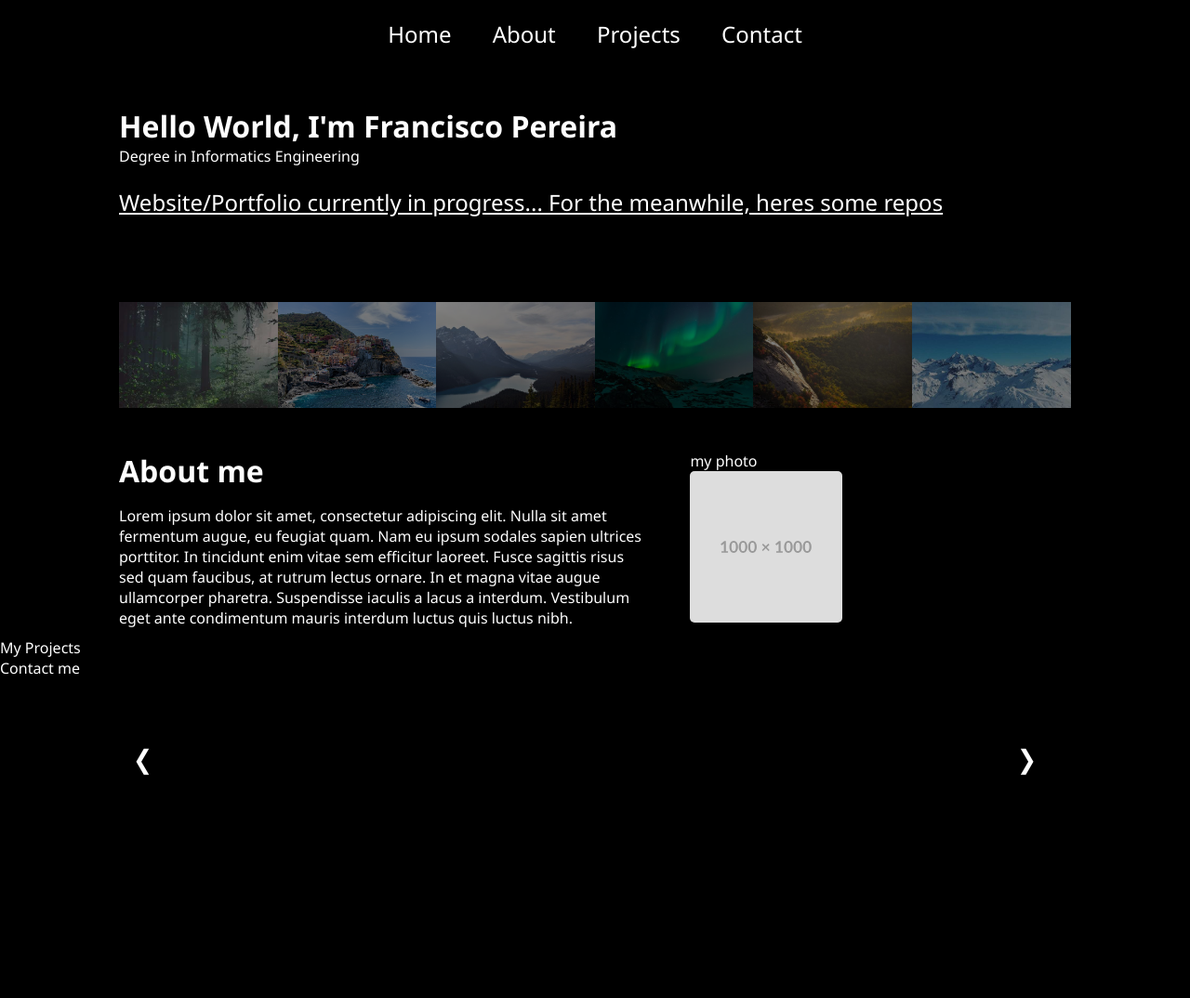
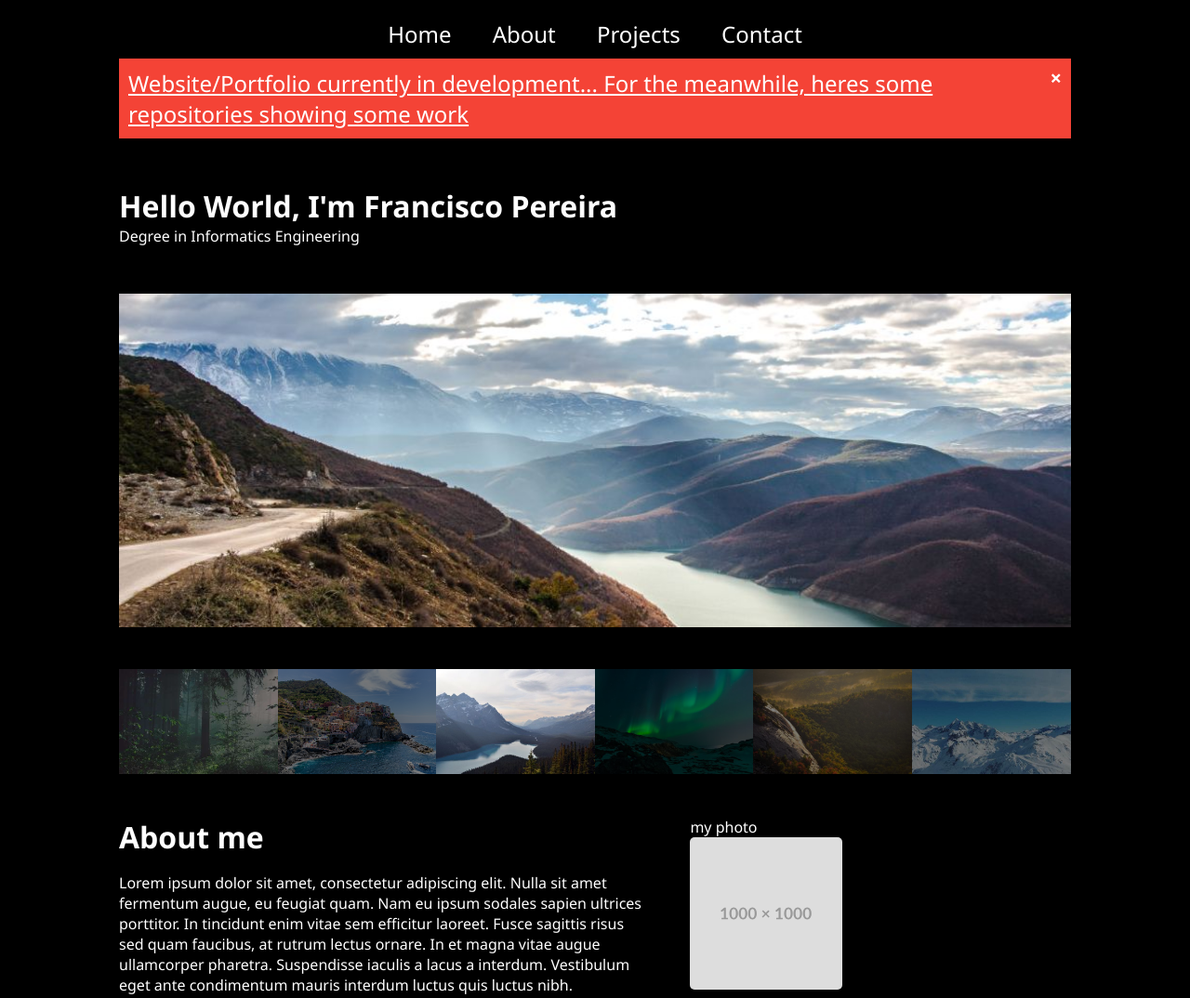
Before and after one commit to ffarps/ffarps.github.io, a plain HTML site: page index.html in a window 1280 px wide. Shown: the top 1074 px of the page at 93% size. Before the commit the page ends 850 px from the top, so only its background shows below. Drawn offline with Linux system fonts and the light colour scheme.

Commit message:
slideshow with some issues

```diff
--- a/index.html
+++ b/index.html
@@ -1,16 +1,18 @@
 <!DOCTYPE html>
-<html>
+<html lang="en">
 
 <head>
+  <meta charset="UTF-8">
   <title>Francisco Pereira's Portfolio</title>
-  <meta charset="UTF-8">
   <meta name="viewport" content="width=device-width, initial-scale=1.0">
   <link rel="stylesheet" href="styles.css">
-  <script src="slideshow.js"></script>
 </head>
 
 <body>
+<!--To remove!-->
+
   <div id="header">
+
     <div class="container">
       <nav>
         <ul>
@@ -19,45 +21,47 @@
           <li><a href="#Projects">Projects</a></li>
           <li><a href="#Contact">Contact</a></li>
         </ul>
+        <!--to remove-->
+        <div class="alert">
+          <span class="closebtn" onclick="this.parentElement.style.display='none';">&times;</span>
+          <a href="https://github.com/ffarps?tab=repositories">Website/Portfolio currently in development... For the
+            meanwhile, heres some repositories showing some work</a>
+        </div>
+        <!---->
       </nav>
-
       <div class="header-text">
         <h1>Hello World, I'm <span>Francisco Pereira</span></h1>
         <p>Degree in Informatics Engineering</p>
-        <!--To remove!-->
-        <br>
-        <a href="https://github.com/ffarps?tab=repositories">Website/Portfolio currently in progress... For the
-          meanwhile, heres some repos</a>
       </div>
       <div class="Slideshow-projects">
         <!--To implement a frame to slide show objects-->
         <div class="mySlides">
-          <img src="images/img_woods_wide.jpg" style="width:100%">
+          <img title="Woods" src="images/img_woods_wide.jpg" style="width:100%">
         </div>
 
         <div class="mySlides">
-          <img src="images/img_5terre_wide.jpg" style="width:100%">
+          <img title="Terre" src="images/img_5terre_wide.jpg" style="width:100%">
         </div>
 
         <div class="mySlides">
-          <img src="/images/img_mountains_wide.jpg" style="width:100%">
+          <img title="Mountains" src="/images/img_mountains_wide.jpg" style="width:100%">
         </div>
 
         <div class="mySlides">
-          <img src="images/img_lights_wide.jpg" style="width:100%">
+          <img title="Lights" src="images/img_lights_wide.jpg" style="width:100%">
         </div>
 
         <div class="mySlides">
-          <img src="images/img_nature_wide.jpg" style="width:100%">
+          <img title="Nature" src="images/img_nature_wide.jpg" style="width:100%">
         </div>
 
         <div class="mySlides">
-          <img src="images/img_snow_wide.jpg" style="width:100%">
+          <img title="Snowy" src="images/img_snow_wide.jpg" style="width:100%">
         </div>
 
         <!-- Next and previous buttons -->
-        <a class="prev" onclick="plusSlides(-1)">&#10094;</a>
-        <a class="next" onclick="plusSlides(1)">&#10095;</a>
+        <!-- <a class="prev" onclick="plusSlides(-1)">&#10094;</a>
+        <a class="next" onclick="plusSlides(1)">&#10095;</a> -->
 
         <!-- Image text -->
         <div class="caption-container">
@@ -121,6 +125,8 @@
     </div>
 
     <div class="footer"><!--Hosted with github pages 2023 license whatever...--> </div>
+    <!--JS Scripts-->
+    <script src="./slideshow.js"></script>
 </body>
 
 </html>
--- a/slideshow.js
+++ b/slideshow.js
@@ -1,28 +1,52 @@
-let slideIndex = 1;
-showSlides(slideIndex);
+let slideIndex = 0;
+let slideTimeout;
 
-function plusSlides(n) {
-    showSlides(slideIndex += n);
+// Function to start the slideshow
+function startSlides() {
+  showSlides();
 }
 
+// Function to display slides
+function showSlides() {
+  let i;
+  let slides = document.getElementsByClassName("mySlides");
+  let dots = document.getElementsByClassName("demo");
+  for (i = 0; i < slides.length; i++) {
+    slides[i].style.display = "none";
+  }
+  slideIndex++;
+  if (slideIndex > slides.length) {slideIndex = 1}
+  for (i = 0; i < dots.length; i++) {
+    dots[i].className = dots[i].className.replace(" active", "");
+  }
+  slides[slideIndex-1].style.display = "block";
+  dots[slideIndex-1].className += " active";
+  slideTimeout = setTimeout(showSlides, 2000); // Change image every 2 seconds
+}
+
+// Function to pause the slideshow
+function pauseSlides() {
+  clearTimeout(slideTimeout); // Clear the timeout to pause the slideshow
+}
+
+// Function to resume the slideshow after a click event
+function resumeSlides() {
+  slideTimeout = setTimeout(showSlides, 2000); // Resume slideshow after 2 seconds
+}
+
+// Attach click event listener to each image to pause the slideshow
+let images = document.getElementsByClassName("mySlides");
+for (let i = 0; i < images.length; i++) {
+  images[i].addEventListener("click", function() {
+    pauseSlides();
+    // Resume slideshow after a delay (adjust the delay time as needed)
+    setTimeout(resumeSlides, 5000); // Resume after 5 seconds
+  });
+}
 function currentSlide(n) {
     showSlides(slideIndex = n);
-}
-
-function showSlides(n) {
-    let i;
-    let slides = document.getElementsByClassName("mySlides");
-    let dots = document.getElementsByClassName("demo");
-    let captionText = document.getElementById("caption");
-    if (n > slides.length) { slideIndex = 1 }
-    if (n < 1) { slideIndex = slides.length }
-    for (i = 0; i < slides.length; i++) {
-        slides[i].style.display = "none";
-    }
-    for (i = 0; i < dots.length; i++) {
-        dots[i].className = dots[i].className.replace(" active", "");
-    }
-    slides[slideIndex - 1].style.display = "block";
-    dots[slideIndex - 1].className += " active";
-    captionText.innerHTML = dots[slideIndex - 1].alt;
-}
+  }
+// Start the slideshow when the page loads
+window.onload = function() {
+  startSlides();
+};
--- a/styles.css
+++ b/styles.css
@@ -43,13 +43,37 @@ a {
     transition: 0.3s;
     color: #459591;
 }
+/* The alert message box */
+.alert {
+    padding: 10px;
+    background-color: #f44336; /* Red */
+    color: white;
+    margin-bottom: 15px;
+  }
 
+  /* The close button */
+  .closebtn {
+    margin-left: 15px;
+    color: white;
+    font-weight: bold;
+    float: right;
+    font-size: 22px;
+    line-height: 20px;
+    cursor: pointer;
+    transition: 0.3s;
+  }
+
+  /* When moving the mouse over the close button */
+  .closebtn:hover {
+    color: black;
+  }
 .container {
     padding: 10px 10%;
 }
 
 .Slideshow-projects {
     margin-top: 5%;
+    position: relative;
 }
 
 /* Hide the images by default */
@@ -67,16 +91,17 @@ a {
 .next {
   cursor: pointer;
   position: absolute;
-    top: 104%;
+  top: 40%;
   width: auto;
-    padding: 15px;
+  padding: 16px;
   margin-top: -50px;
   color: white;
   font-weight: bold;
-    font-size: 28px;
+  font-size: 20px;
+  border-radius: 0 3px 3px 0;
   user-select: none;
   -webkit-user-select: none;
-    border-radius: 5%;
+  user-select: all;
 }
 
 /* Position the "next button" to the right */
@@ -128,7 +153,16 @@ a {
 .demo:hover {
     opacity: 1;
 }
+/* Fading animation */
+.fade {
+    animation-name: fade;
+    animation-duration: 1.5s;
+  }
 
+  @keyframes fade {
+    from {opacity: .4}
+    to {opacity: 1}
+  }
 nav ul {
     list-style-type: none;
     margin: 0;
```
Lines whose indentation alone changed are shown as unchanged.
